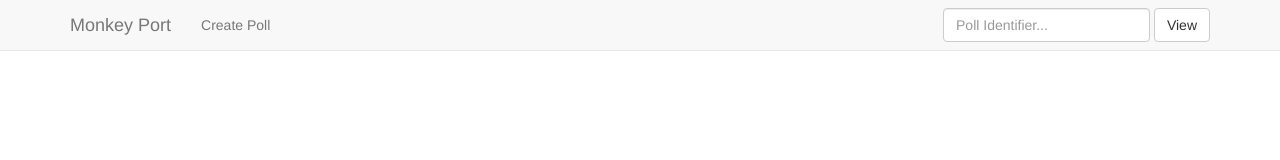
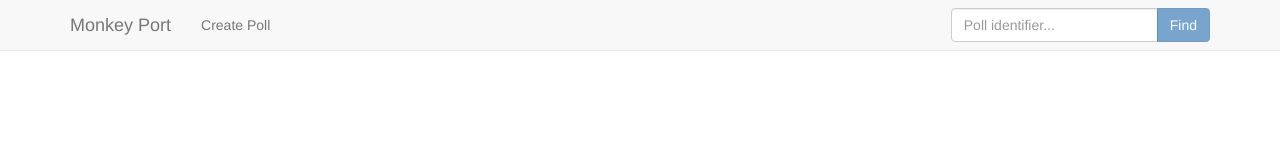
Before and after one commit to roberthodgen/monkey-port, a website: page src/static/app.html in a window 1280 px wide. Drawn offline with nearby package versions, Linux system fonts and the light colour scheme; some packages are replaced by stand-ins of ours.

Commit message:
Validates the input, disables zoom on mobile

```diff
--- a/src/static/app.html
+++ b/src/static/app.html
@@ -3,7 +3,7 @@
 	<head>
 		<meta charset="utf-8">
 		<meta http-equiv="X-UA-Compatible" content="IE=edge">
-		<meta name="viewport" content="width=device-width, initial-scale=1">
+		<meta name="viewport" content="width=device-width, initial-scale=1, maximum-scale=1, user-scalable=no">
 		<!-- The above 3 meta tags *must* come first in the head; any other head content must come *after* these tags -->
 
 		<title>Monkey Port</title>
@@ -41,11 +41,15 @@
 					<ul class="nav navbar-nav">
 						<li><a href="/create-poll">Create Poll</a></li>
 					</ul>
-					<form class="navbar-form navbar-right" role="search" ng-submit="findPollIdentifier()">
+					<form class="navbar-form navbar-right" name="pollSearch" role="search" ng-submit="findPollIdentifier()">
 						<div class="form-group">
-							<input type="text" class="form-control" ng-model="searchPollIdentifier" placeholder="Poll Identifier...">
+							<div class="input-group">
+								<input type="text" class="form-control" ng-model="searchPollIdentifier" placeholder="Poll identifier..." required>
+								<div class="input-group-btn">
+									<button type="submit" class="btn btn-primary" ng-disabled="!pollSearch.$valid">Find</button>
+								</div>
+							</div>
 						</div>
-						<button type="submit" class="btn btn-default">View</button>
 					</form>
 				</div><!-- /.navbar-collapse -->
 			</div><!-- /.container-fluid -->
```
